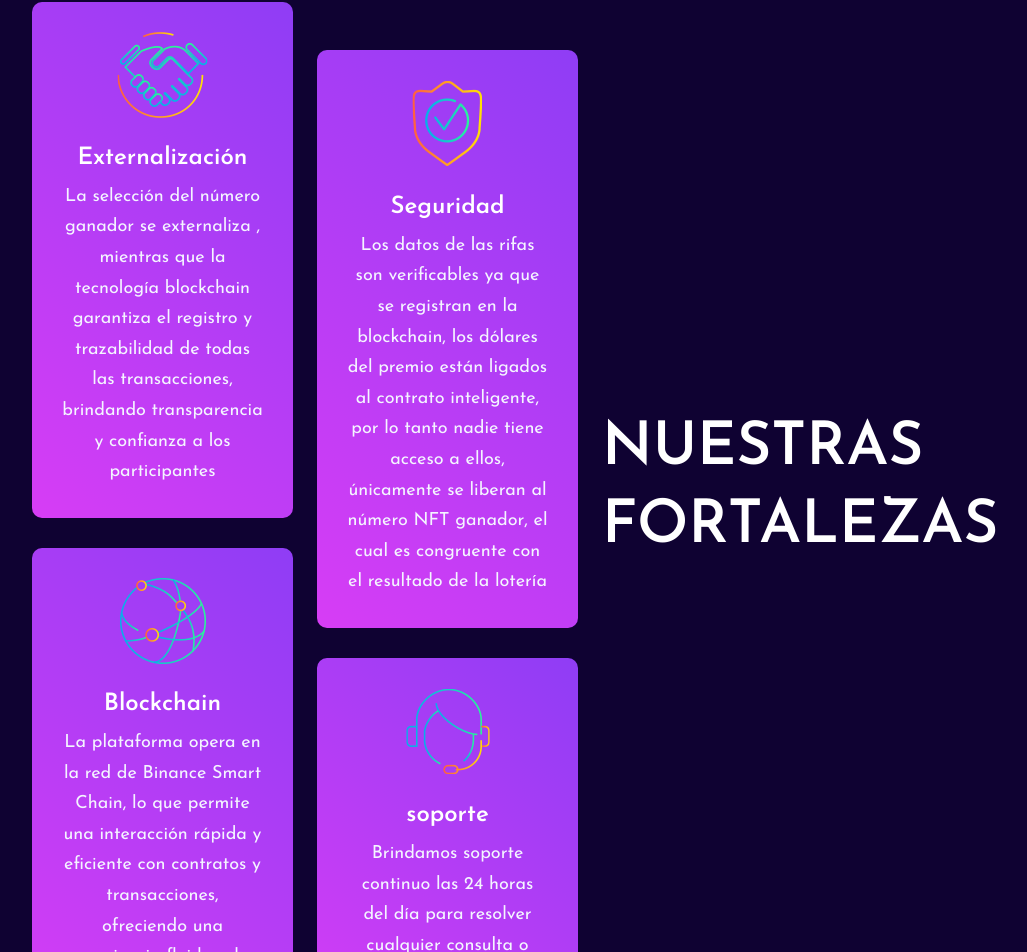
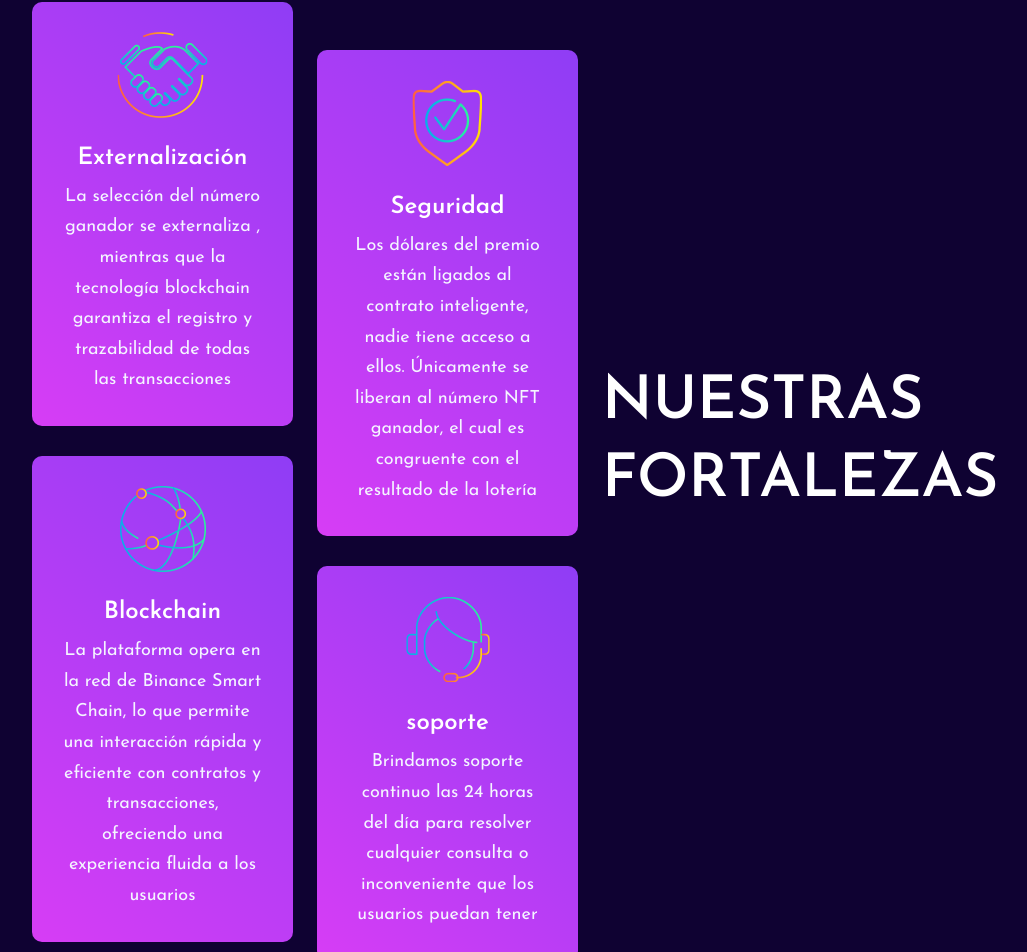
Before and after one commit to blinddoggy/RifasFrontNext, a Next.js app: page / in a window 1280 px wide. Shown: the part 3341-4293 px from the top of the page, without its empty margins (50-1077 px from the left). Built offline with nearby package versions, Linux system fonts and the light colour scheme.

Commit message:
nuestras fortalezas .

```diff
--- a/components/common/Features.jsx
+++ b/components/common/Features.jsx
@@ -21,8 +21,7 @@ const Features = () => {
                       <div className="feature-card__content">
                         <h3 className="feature-title">Externalización</h3>
                         <p>
-                        La selección del número ganador se externaliza , mientras que la tecnología blockchain garantiza el registro y trazabilidad de todas las transacciones, brindando transparencia y confianza a los participantes
-
+                        La selección del número ganador se externaliza , mientras que la tecnología blockchain garantiza el registro y trazabilidad de todas las transacciones
                         </p>
                       </div>
                     </div>
@@ -52,7 +51,7 @@ const Features = () => {
                       <div className="feature-card__content">
                         <h3 className="feature-title">Seguridad</h3>
                         <p>
-                        Los datos de las rifas son verificables  ya que se registran en la blockchain, los dólares del premio están ligados al contrato inteligente, por lo tanto nadie tiene acceso a ellos, únicamente se liberan al número NFT ganador, el cual es congruente con el resultado de la lotería
+                        Los dólares del premio están ligados al contrato inteligente, nadie tiene acceso a ellos. Únicamente se liberan al número NFT ganador, el cual es congruente con el resultado de la lotería
                         </p>
                       </div>
                     </div>
```
